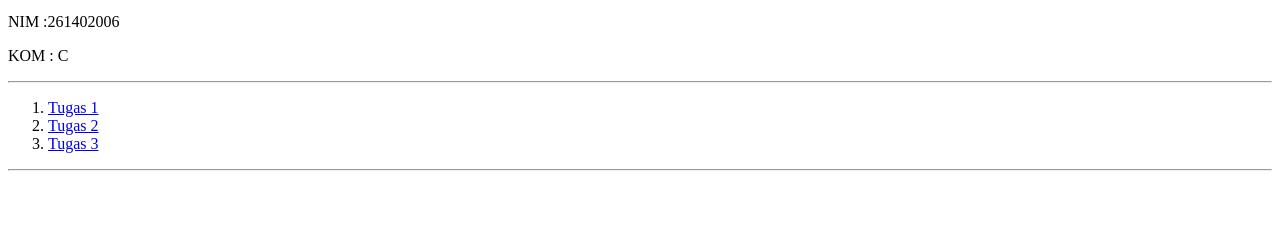
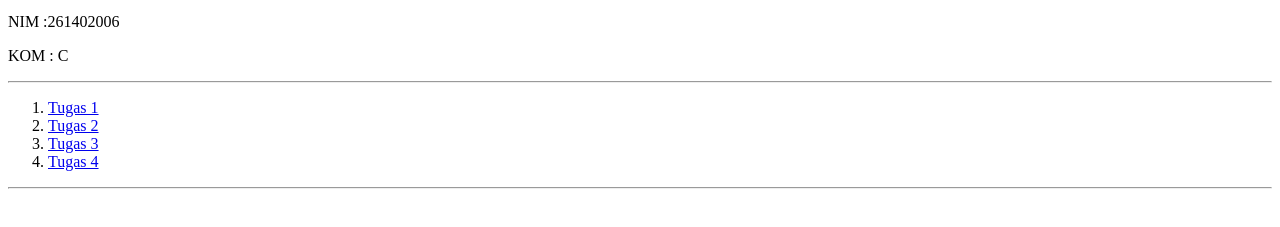
Before and after one commit to yutaa213/kumpulan_tugas_proweb, a plain HTML site: page index.html in a window 1280 px wide. Shown: the part 101-328 px from the top of the page. Drawn offline with Linux system fonts and the light colour scheme.

Commit message:
Update index.html

```diff
--- a/index.html
+++ b/index.html
@@ -15,6 +15,7 @@
         <li> <a href="tugas1.html">Tugas 1</a></li>
         <li> <a href="tugas2.html">Tugas 2</a></li>
         <li> <a href="tugas3.html">Tugas 3</a></li>
+        <li> <a href="tugas4.html">Tugas 4</a></li>
     </ol>
     <hr>
 </body>
```
